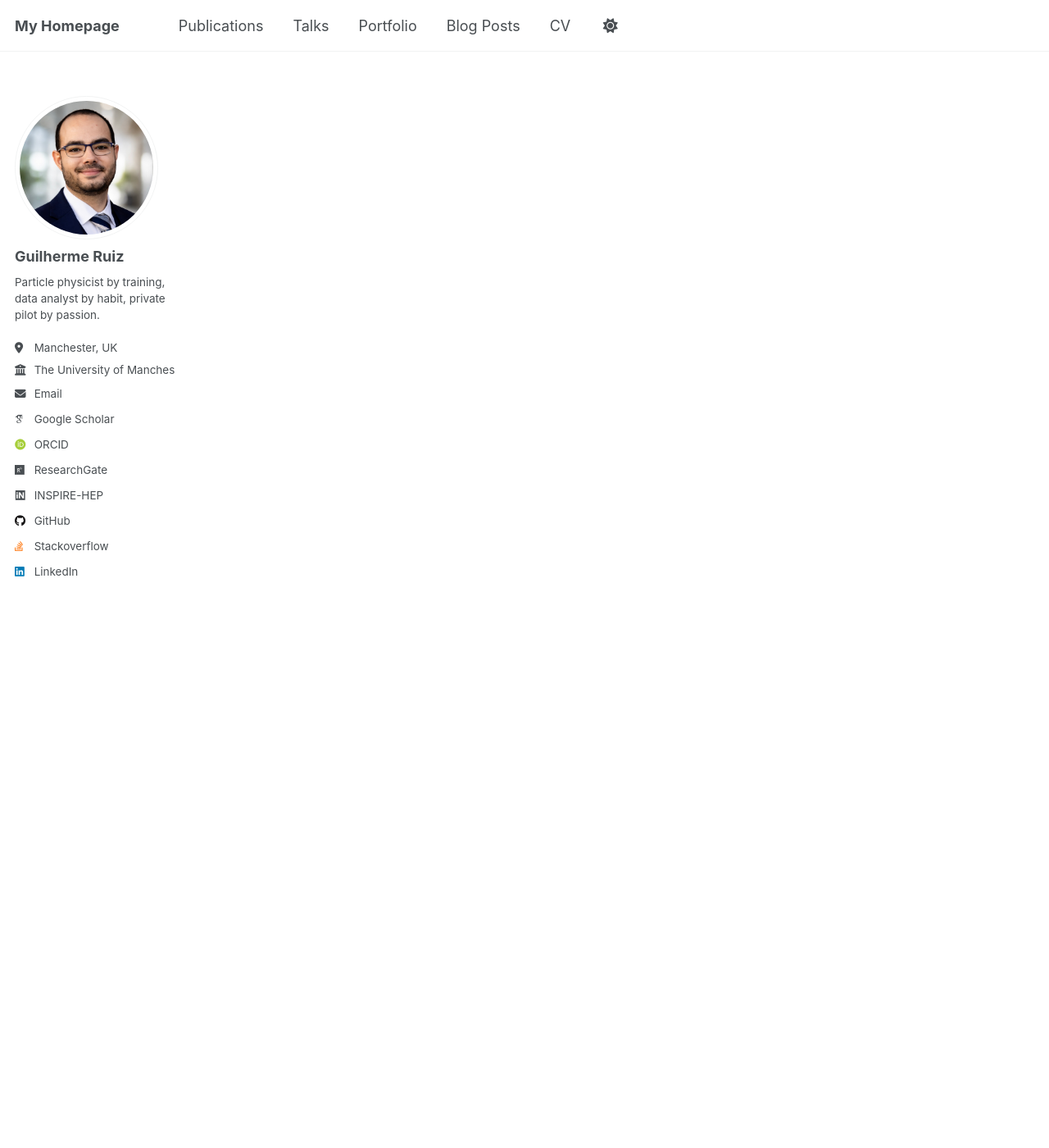
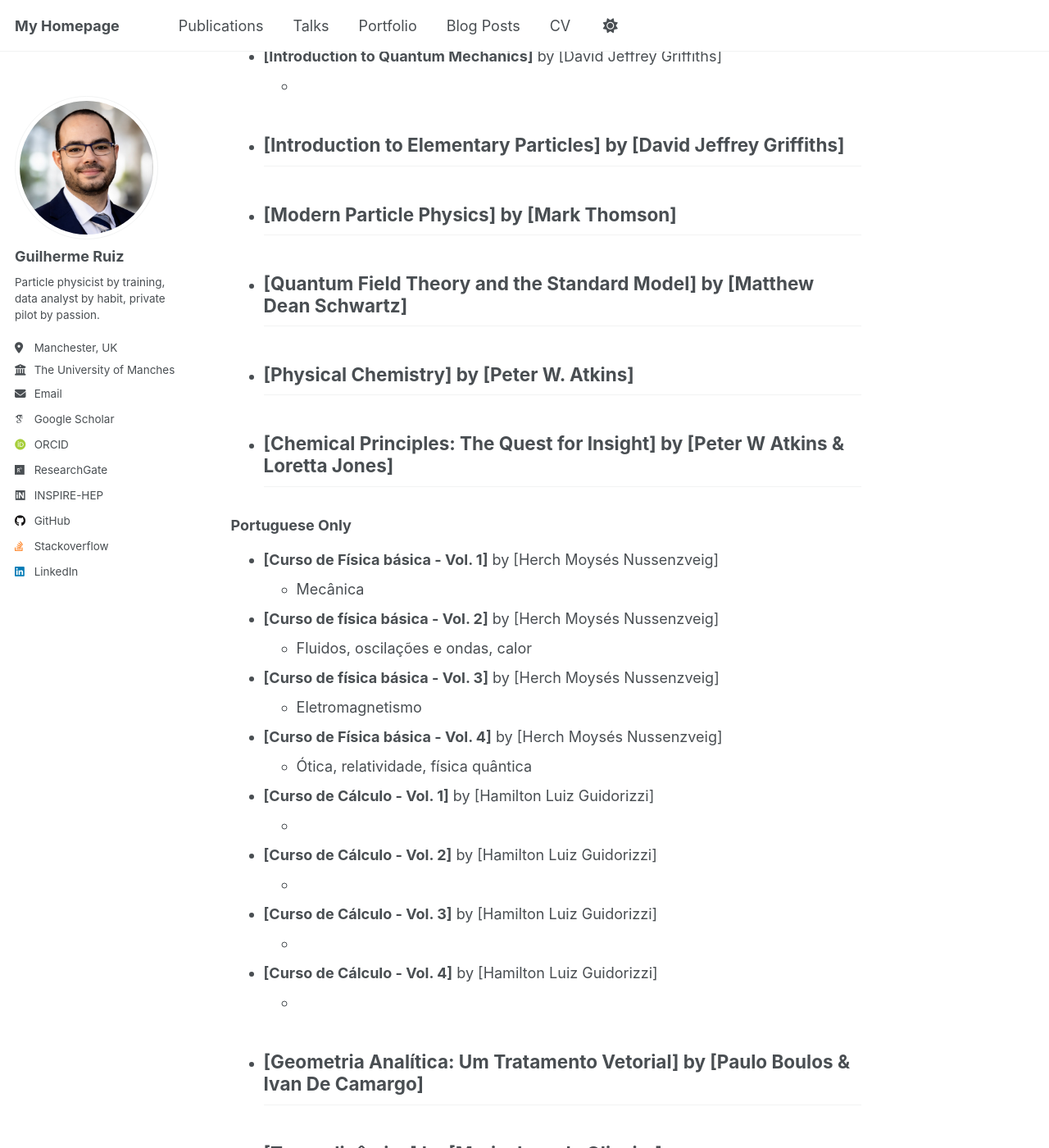
Before and after one commit to guigoruiz1/guigoruiz1.github.io, a Jekyll site: the page built from _posts/2026-03-01-books.md, in a window 1280 px wide and 1400 px high, scrolled down 1545 px. Shown: the whole window at 82% size. Built offline with Jekyll 4.4.1, drawn with Linux system fonts in a browser that asks for light colours; some web fonts are replaced; a script that is not in the unit is left out; some of the changed text lies outside the part shown.

Commit message:
draft books

```diff
--- a/_posts/2026-03-01-books.md
+++ b/_posts/2026-03-01-books.md
@@ -6,3 +6,110 @@ tags:
   - books
   - physics
 ---
+
+## Outreach Books
+
+- **[A Brief History of Time]** by [Stephen Hawking]
+  - Published: [1988]
+  - Rating: [X/5 stars]
+  - Brief description or thoughts about the book
+
+- **[The Universe in a Nutshell]** by [Stephen Hawking]
+  - Published: [2001]
+  - Rating: [X/5 stars]
+  - Brief description or thoughts about the book
+
+- **[Brief Answers to the Big Questions]** by [Stephen Hawking]
+  - Published: [2018]
+  - Rating: [X/5 stars]
+  - Brief description or thoughts about the book
+
+- **[The Grand Design]** by [Stephen Hawking & Leonard Mlodinow]
+  - Published: [Year]
+  - Rating: [X/5 stars]
+  - Brief description or thoughts about the book
+
+- **[Seven Brief Lessons on Physics]** by [Carlo Rovelli]
+  - Published: [2015]
+  - Rating: [X/5 stars]
+  - Brief description or thoughts about the book
+
+- **[Physics and Philosophy]** by [Werner Heisenberg]
+  - Published: [1958]
+  - Rating: [X/5 stars]
+  - Brief description or thoughts about the book
+
+## Academic Books
+
+### English
+
+- **[Quantum physics of atoms, molecules, solids, nuclei, and particles]** by [Robert Martin Eisberg & Robert Resnick]
+  -
+
+- **[Mathematical Physics]** by [Eugene butkov]
+  -
+
+- **[Introduction to Electrodynamics]** by [David Jeffrey Griffiths]
+  -
+
+- **[Introduction to Quantum Mechanics]** by [David Jeffrey Griffiths]
+  -
+
+- **[Introduction to Elementary Particles]** by [David Jeffrey Griffiths]
+  -
+
+- **[Modern Particle Physics]** by [Mark Thomson]
+  -
+
+- **[Quantum Field Theory and the Standard Model]** by [Matthew Dean Schwartz]
+  -
+
+- **[Physical Chemistry]** by [Peter W. Atkins]
+  -
+
+- **[Chemical Principles: The Quest for Insight]** by [Peter W Atkins & Loretta Jones]
+  -
+
+### Portuguese Only
+
+- **[Curso de Física básica - Vol. 1]** by [Herch Moysés Nussenzveig]
+  - Mecânica
+
+- **[Curso de física básica - Vol. 2]** by [Herch Moysés Nussenzveig]
+  - Fluidos, oscilações e ondas, calor
+
+- **[Curso de física básica - Vol. 3]** by [Herch Moysés Nussenzveig]
+  - Eletromagnetismo
+
+- **[Curso de Física básica - Vol. 4]** by [Herch Moysés Nussenzveig]
+  - Ótica, relatividade, física quântica
+
+- **[Curso de Cálculo - Vol. 1]** by [Hamilton Luiz Guidorizzi]
+  -
+
+- **[Curso de Cálculo - Vol. 2]** by [Hamilton Luiz Guidorizzi]
+  -
+
+- **[Curso de Cálculo - Vol. 3]** by [Hamilton Luiz Guidorizzi]
+  -
+
+- **[Curso de Cálculo - Vol. 4]** by [Hamilton Luiz Guidorizzi]
+  -
+
+- **[Geometria Analítica: Um Tratamento Vetorial]** by [Paulo Boulos & Ivan De Camargo]
+  -
+
+- **[Termodinâmica]** by [Mario Jose de Oliveira]
+  -
+
+- **[Análise De Fourier E Equações Diferenciais Parciais]** by [Djairo Guedes De Figueiredo]
+  -
+
+- **[Notas de Fisica Matematica: Equacoes Diferenciais, Funcoes de Green e Distribuicoes]** by [Carmen Lys Ribeiro Braga]
+  -
+
+- **[Mecânica Analítica]** by [Nivaldo A Lemos]
+  -
+
+- **[Astronomia e Astrofísica]** by [Kepler de Souza Oliveira Filho]
+  -
```
